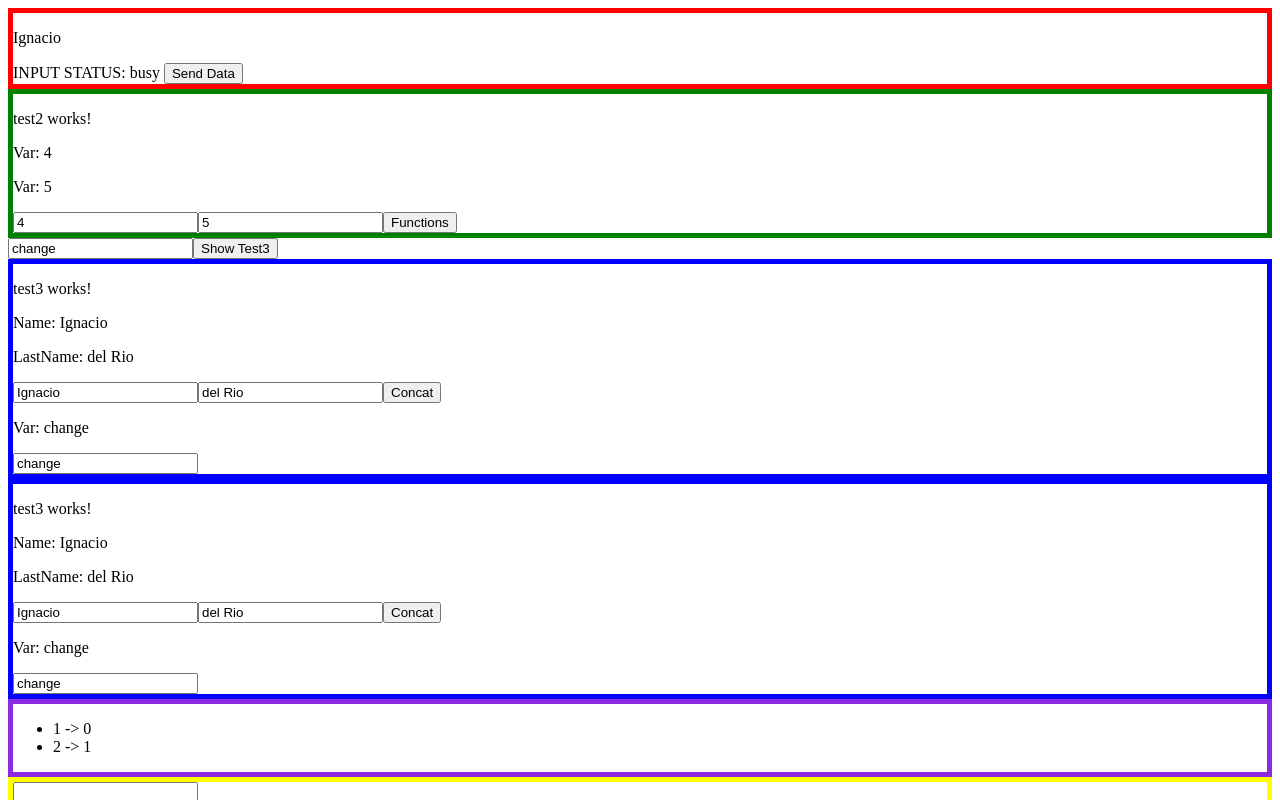
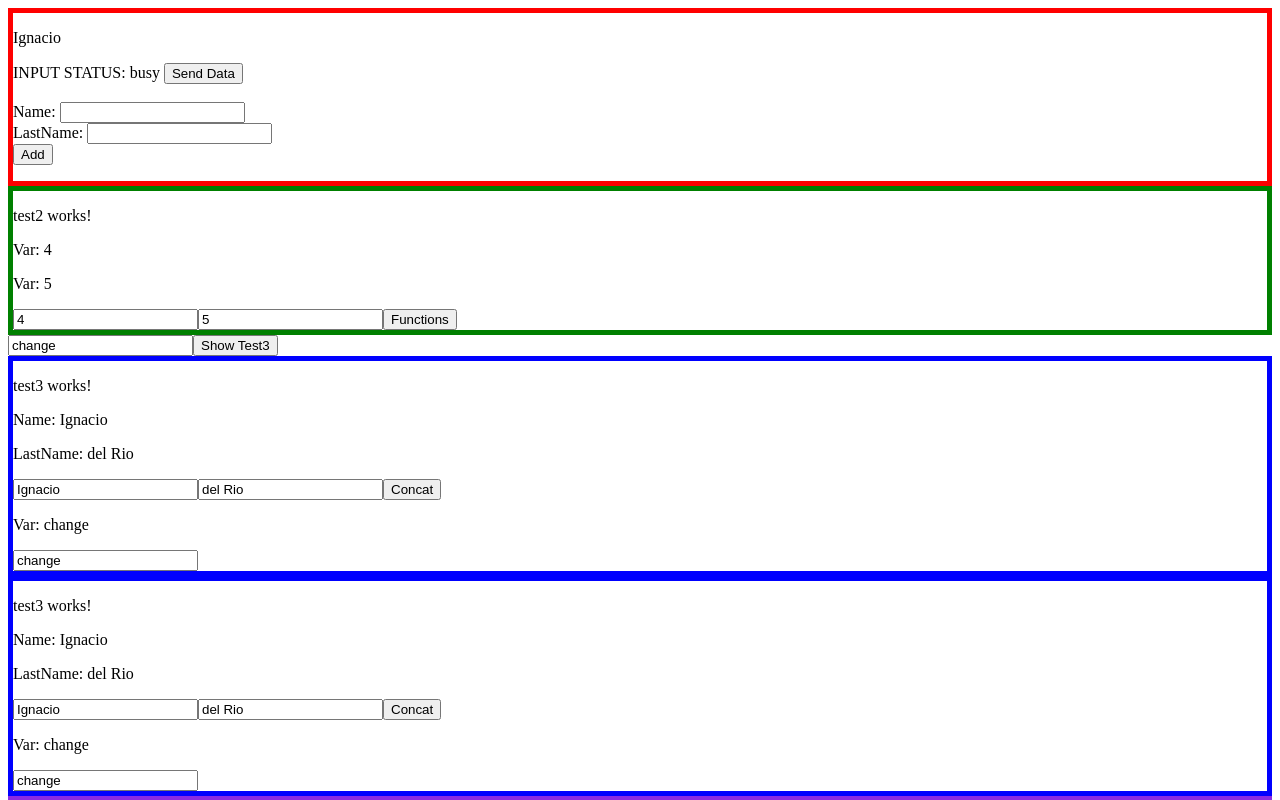
Before and after one commit to IDRZ0/Angular, an Angular app: page / in a window 1280 px wide. Shown: the top 800 px of the page. Built offline with nearby package versions, Linux system fonts and the light colour scheme.

Commit message:
11/08/21 2nd task ngFor dinamic array of persons

```diff
--- a/src/app/test1/test1.component.html
+++ b/src/app/test1/test1.component.html
@@ -3,4 +3,19 @@
     INPUT STATUS: {{statusTest}}
 
     <button (click)="onClickTest($event)">Send Data</button>
+    <br><br>
+
+    Name:
+    <input type="text" [(ngModel)]="name">
+    <br>
+    LastName:
+    <input type="text" [(ngModel)]="lastName">
+    <br>
+    <button (click)="addPerson($event)">Add</button>
+    <br>
+    <ul>
+        <li *ngFor="let person of people">
+            {{person.name}} {{person.lastName}}
+        </li>
+    </ul>
 </div>
--- a/src/app/test1/test1.component.ts
+++ b/src/app/test1/test1.component.ts
@@ -6,6 +6,10 @@ import { Component, EventEmitter, Input, Output } from '@angular/core';
   styleUrls: ['./test1.component.scss']
 })
 export class Test1Component {
+
+  name: string = "";
+  lastName: string = "";
+  people:Array<any> = [];
 
   @Input('status') statusTest: string = "work";
 
@@ -21,4 +25,11 @@ export class Test1Component {
     });
   }
 
+  addPerson(event:any) {
+    this.people.push({
+      name: this.name,
+      lastName: this.lastName
+    });
+  }
+
 }
```
